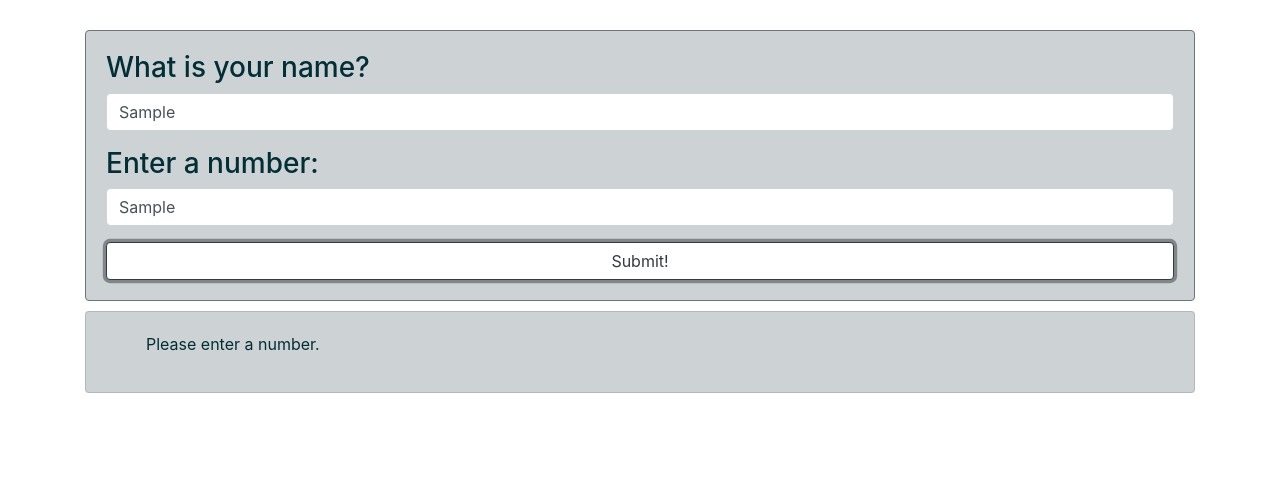
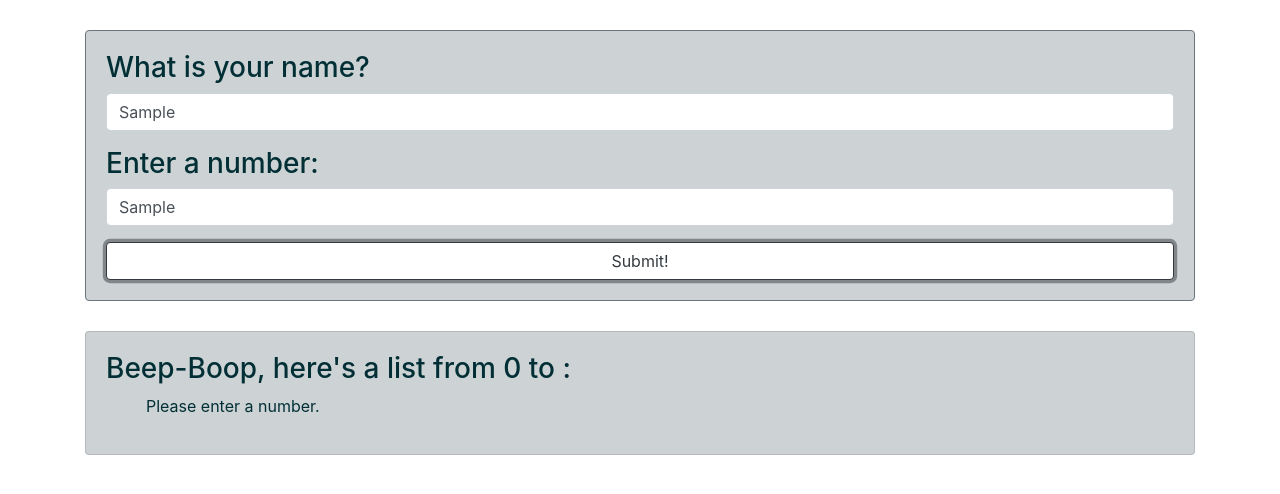
Before and after one commit to michelle-morin/beep-boop, a plain HTML site: page index.html in a window 1280 px wide. Both pictures are taken after typing "Sample", "Sample" into the empty fields and a click on the button "Submit!". Shown: the part 186-680 px from the top of the page. Drawn offline with Linux system fonts and the light colour scheme.

Commit message:
add heading to output list

```diff
--- a/css/styles.css
+++ b/css/styles.css
@@ -11,7 +11,7 @@
   background-color: #cdd3d4;
   color: #022f36;
   padding: 20px;
-  margin: 10px 0px;
+  margin-bottom: 30px;
 }
 
 .btn {
--- a/index.html
+++ b/index.html
@@ -28,6 +28,7 @@
       </div>
 
       <div class="output">
+        <h3>Beep-Boop, here's a list from 0 to <span class=inputnumber></span>:</h3>
         <ul id="result">
 
         </ul>
--- a/js/scripts.js
+++ b/js/scripts.js
@@ -36,6 +36,7 @@ $(document).ready(function() {
     }
 
     $("ul#result").empty();
+    $(".inputnumber").text(inputNumber)
 
     listOfNumbers.forEach(function(element) {
       $("ul#result").append("<li>" + element + "</li>");
```
